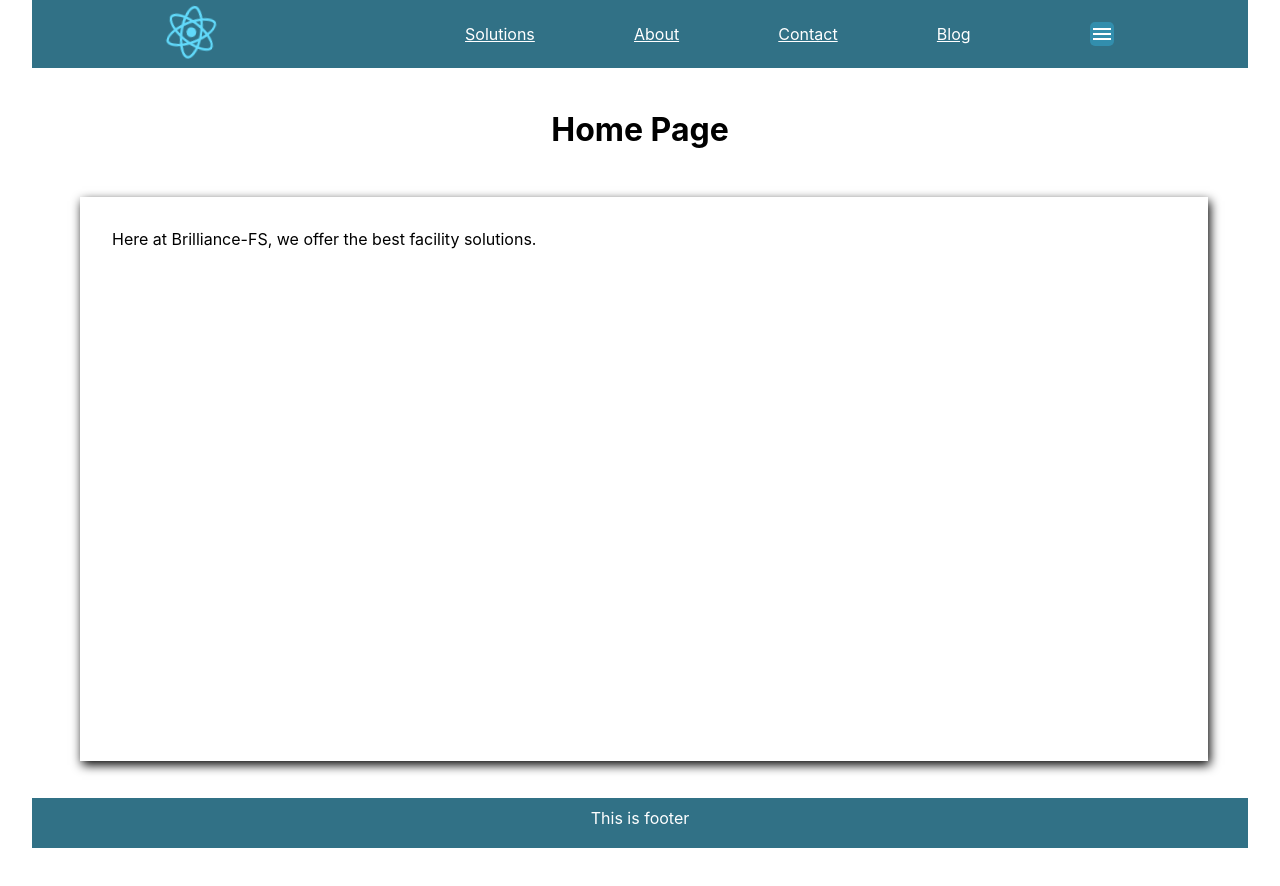
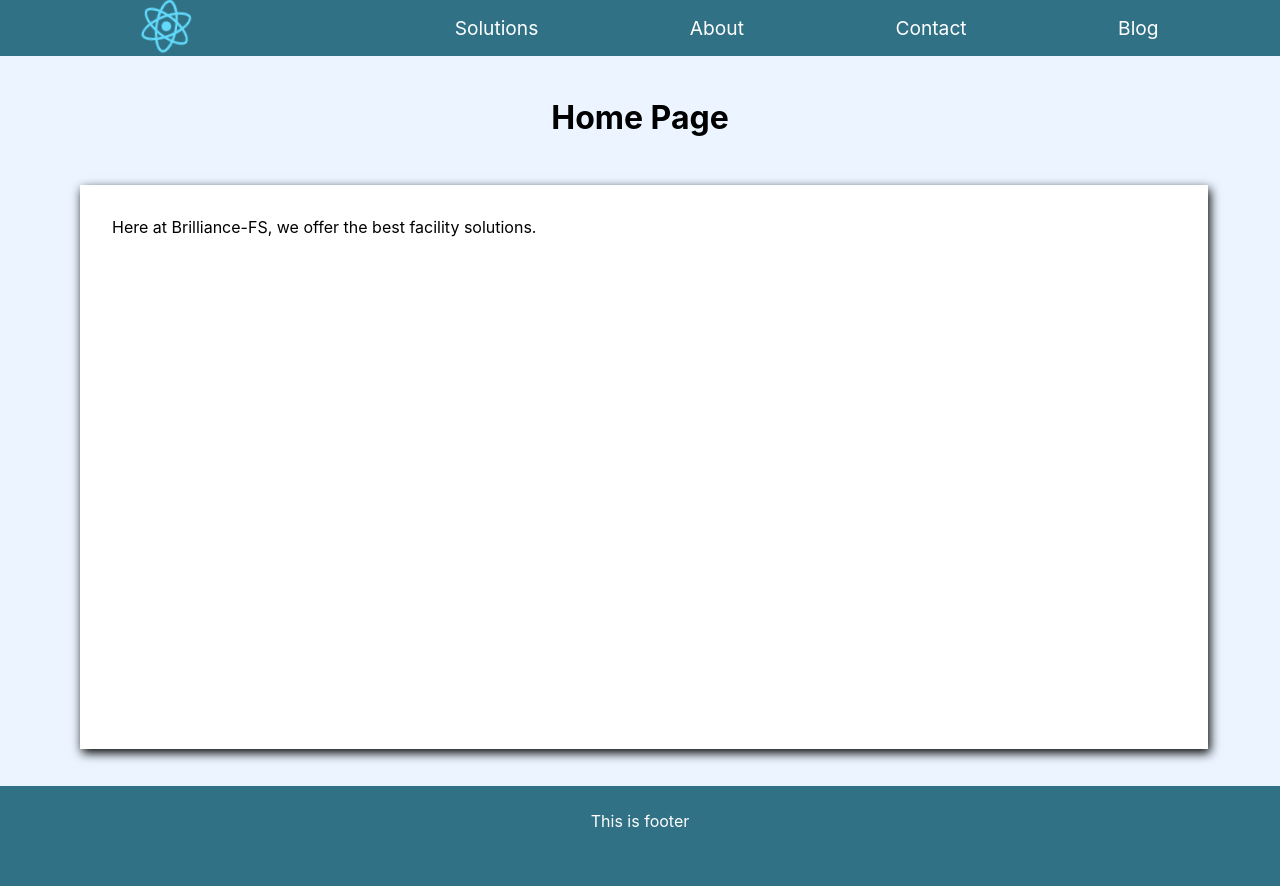
Before and after one commit to esanchez450/brilliance-fs, a React (Create React App) app: page / in a window 1280 px wide. Shown: the top 886 px of the page. Before the commit the page ends 848 px from the top, so only its background shows below. Built offline with nearby package versions, Linux system fonts and the light colour scheme.

Commit message:
changes to css files

```diff
--- a/src/App.css
+++ b/src/App.css
@@ -9,9 +9,14 @@
   padding: 0;
 }
 
+html,
+body {
+  background-color: rgb(235, 244, 255);
+}
+
 .App {
   text-align: center;
   align-content: center;
   text-align: center;
-  padding-bottom: -2.5rem;
+  padding-bottom: -25rem;
 }
--- a/src/components/Nav.js
+++ b/src/components/Nav.js
@@ -33,17 +33,19 @@ const Nav = () => {
                     <li> Blog </li>
                 </Link>
 
-                <Link className='linkStyle' >
-                    {
-                    /**
-                     * Need menu to render for mobile nav
-                     * on conditional rendering
-                     */
-                    }
-                    <MobileMenu />
-                </Link>
+                {
+                // <Link className='linkStyle' >
+                //     {
+                //     /**
+                //      * Need menu to render for mobile nav
+                //      * on conditional rendering
+                //      */
+                //     }
+                //     <MobileMenu />
+                // </Link>
+                }
+            </ul>
 
-            </ul>
         </nav>
     </div>
   );
--- a/src/css/about.css
+++ b/src/css/about.css
@@ -14,6 +14,7 @@
 }
 
 .about-container {
+    background-color: white;
     box-shadow: 2px 4px 10px black;
     width: 95%;
     height: 500px;
--- a/src/css/blog.css
+++ b/src/css/blog.css
@@ -14,6 +14,7 @@
 }
 
 .blog-container {
+    background-color: white;
     box-shadow: 2px 4px 10px black;
     width: 95%;
     height: 500px;
--- a/src/css/contact.css
+++ b/src/css/contact.css
@@ -14,6 +14,7 @@
   }
 
   .contact-container {
+    background-color: white;
     box-shadow: 2px 4px 10px black;
     width: 95%;
     height: 500px;
--- a/src/css/footer.css
+++ b/src/css/footer.css
@@ -3,12 +3,12 @@
     color: white;
     /* position: absolute; */
     bottom:0;   /* Always make footer in bottom at any screen */
-    width:95%;
-    height: 2.5rem;   /* Height of the footer */
+    /* width:95%; */
+    height: 5rem;   /* Height of the footer */
     float: initial;
     /* box-shadow: 2,3,4,5 white; */
     /* text-align: center; */
-    padding-top: 10px;
+    padding-top: 25px;
     /* margin-left: 24em; */
     /* margin-right: 24em; */
 
--- a/src/css/home.css
+++ b/src/css/home.css
@@ -1,19 +1,5 @@
 .home {
-    /* background-color: #274965; */
-    /* color: rgb(255, 247, 142); */
-
-    /* min-width: 70vh;
-    margin-left: auto;
-    margin-right: auto;
-    margin-top: 10px;
-    margin-bottom: 0px;
-    width: 70em; */
-
-    /* max-width: 200em;  */
-    /* height: 90vh; */
-}
-
-.home {
+    /* background-color: yellow; */
     min-width: 70vh;
     margin-left: auto;
     margin-right: auto;
@@ -24,12 +10,13 @@
 }
 
 .home-title {
+    /* background-color: white; */
     padding-top: 2em;
-    /* padding-left: 6em; */
     text-align: center;
 }
 
 .home-container {
+    background-color: white;
     box-shadow: 2px 4px 10px black;
     /* margin-left: 0 auto;
     margin-right: 0 auto; */
--- a/src/css/nav.css
+++ b/src/css/nav.css
@@ -1,12 +1,13 @@
 .header {
-    min-height: 5vmin;
+    /* min-height: 7vmin; */
+    height: 7vmin;
     display:flex;
     float: none;
     background-color: rgba(49, 113, 134);
     color: white;
     /* min-width: 100%; */
-    width: 95%;
-    margin:0 auto;
+    /* width: 95%; */
+    margin: 0 auto;
 }
 
 .header-nav {
@@ -31,6 +32,7 @@
     justify-content: space-between;
     align-items: center;
     list-style: none;
+    font-size: 120%;
 
     /*
     border-radius: 6px;
@@ -44,12 +46,31 @@
 
 .linkStyle {
     color: white;
+    text-decoration: none;
     /*
     border-radius: 6px;
     border:none;
     padding: 10px;
     box-shadow: 2px 4px 5px #c3c7ff, 4px 6px 10px #000000;
     */
+}
+
+/* .linkStyle:link {
+    color: red;
+} */
+
+/* .linkStyle:visited {
+    color: green;
+} */
+
+.linkStyle:hover {
+    color: rgba(255, 255, 255, 0.664);
+    text-decoration: underline;
+}
+
+.linkStyle:active {
+    color: rgb(126, 126, 126);
+    text-decoration: underline;
 }
 
 .MenuLinkStyle {
--- a/src/css/solutions.css
+++ b/src/css/solutions.css
@@ -26,6 +26,7 @@
 }
 
 .solutions-container-1 {
+    background-color: white;
     box-shadow: 2px 4px 10px black;
     width: 95%;
     height: 500px;
@@ -35,6 +36,7 @@
 }
 
 .solutions-container-2 {
+    background-color: white;
     box-shadow: 2px 4px 10px black;
     width: 95%;
     height: 500px;
--- a/src/css/test.css
+++ b/src/css/test.css
@@ -4,18 +4,22 @@ body {
    padding:0;
    height:100%;
 }
+
 #container {
    min-height:100%;
    position:relative;
 }
+
 #header {
    background:#ff0;
    padding:10px;
 }
+
 #body {
    padding:10px;
    padding-bottom:60px;   /* Height of the footer */
 }
+
 #footer {
    position:absolute;
    bottom:0;   /* Always make footer in bottom at any screen */
```
